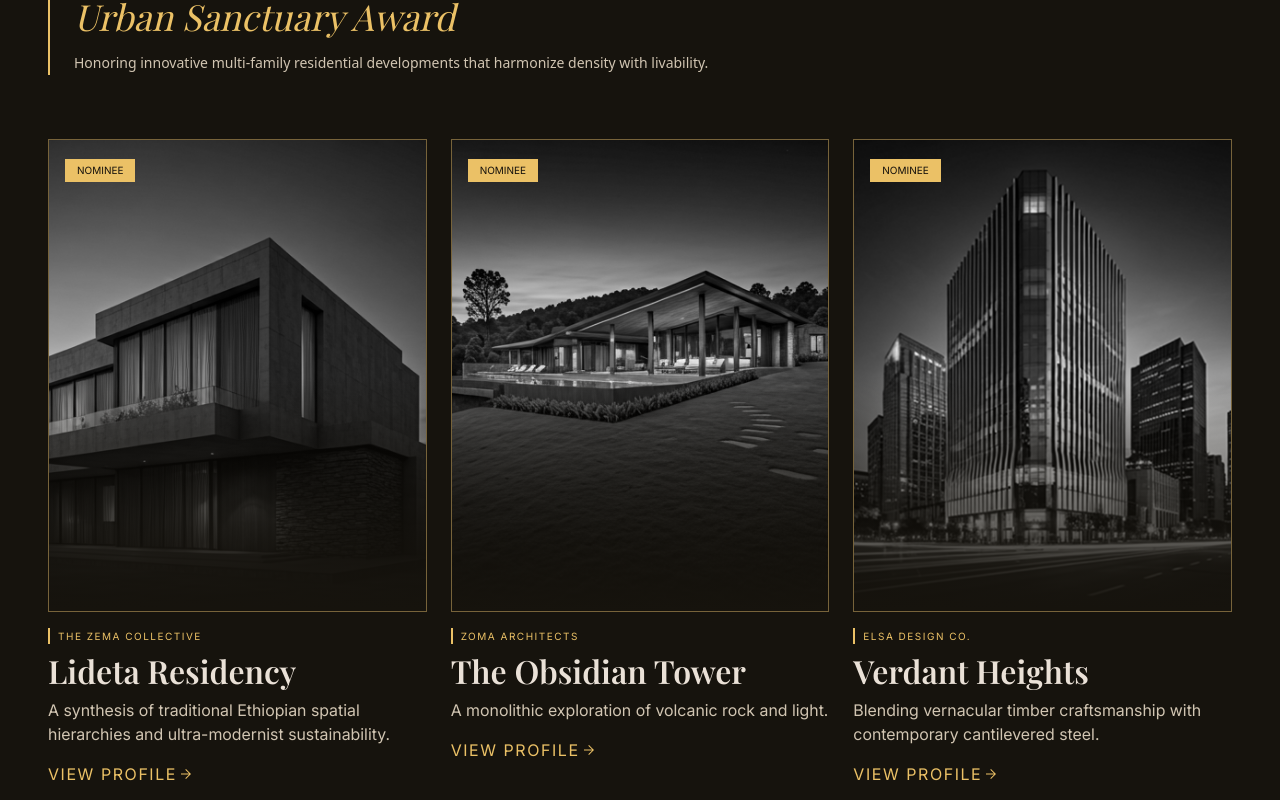
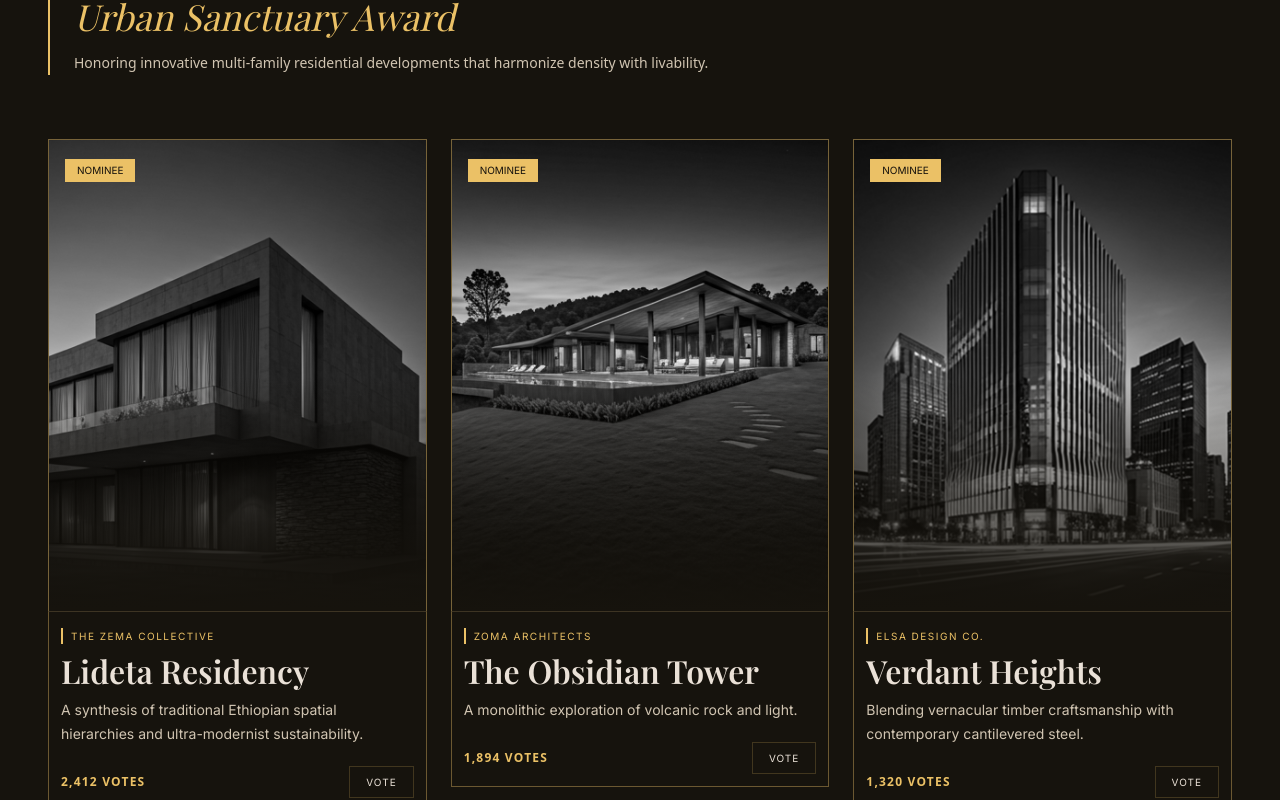
Before and after one commit to shushaykebedew/era-web-frontend, a Next.js app: page /awards/urban-sanctuary in a window 1280 px wide. Shown: the part 400-1200 px from the top of the page. Built offline with nearby package versions, Linux system fonts and the light colour scheme; no server answers.

Commit message:
feat: implement voting API integration

```diff
--- a/src/features/nominees/NomineeCard.tsx
+++ b/src/features/nominees/NomineeCard.tsx
@@ -20,6 +20,9 @@ export function NomineeCard({ nominee, variant = "grid" }: NomineeCardProps) {
     nominee.status === "past-winner" ? "Past Winner" : "Nominee";
 
   const [isVoteModalOpen, setIsVoteModalOpen] = useState(false);
+  const [voteCount, setVoteCount] = useState(nominee.votes ?? 0);
+
+  const handleVoteSuccess = () => setVoteCount((prev) => prev + 1);
 
   if (variant === "featured") {
     return (
@@ -52,21 +55,21 @@ export function NomineeCard({ nominee, variant = "grid" }: NomineeCardProps) {
             <p className="text-base 2xl:text-[20px] leading-6 2xl:leading-8 text-foreground-muted">
               {nominee.firm}
             </p>
-            <div className="mt-5 2xl:mt-8 flex flex-wrap items-center justify-between gap-3 2xl:gap-5">
+            <div className="mt-auto flex flex-wrap items-center justify-between gap-3 2xl:gap-5 2xl:mt-8">
               <span
                 className={cn(
                   "text-[12px] 2xl:text-[16px] font-semibold uppercase tracking-[1.2px]",
                   "2xl:tracking-[1.6px] leading-4 2xl:leading-6 text-primary",
                 )}
               >
-                {nominee.votes?.toLocaleString()} Votes
+                {voteCount.toLocaleString()} Votes
               </span>
               <Button
                 size="sm"
                 variant="outline"
                 className={cn(
                   "text-[10px] 2xl:text-[14px] leading-3.75 2xl:leading-5 font-normal  hover:text-primary",
-                  "tracking-[1px] 2xl:tracking-[1.5px] text-foreground border border-primary/20",
+                  "h-8 tracking-[1px] 2xl:tracking-[1.5px] text-foreground border border-primary/20",
                 )}
                 onClick={() => setIsVoteModalOpen(true)}
               >
@@ -80,6 +83,7 @@ export function NomineeCard({ nominee, variant = "grid" }: NomineeCardProps) {
           isOpen={isVoteModalOpen}
           onClose={() => setIsVoteModalOpen(false)}
           nominee={nominee}
+          onVoteSuccess={handleVoteSuccess}
         />
       </>
     );
@@ -87,10 +91,11 @@ export function NomineeCard({ nominee, variant = "grid" }: NomineeCardProps) {
 
   // "grid" variant
   return (
+    <>
       <article className="group flex min-w-0 flex-col">
         <Link
           href={href}
-        className="group relative block overflow-hidden bg-muted border border-primary/40 w-full aspect-4/5"
+          className="group relative block overflow-hidden bg-muted border border-primary/40 border-b-primary/10 w-full aspect-4/5"
         >
           <div className="absolute left-4 top-4 2xl:left-6 2xl:top-6 z-10">
             <Badge variant={badgeVariant}>{badgeLabel}</Badge>
@@ -113,7 +118,7 @@ export function NomineeCard({ nominee, variant = "grid" }: NomineeCardProps) {
         </Link>
 
         {/* Text */}
-      <div className="flex flex-1 flex-col pt-4">
+        <div className="flex flex-1 flex-col pt-4 px-3 pb-3 border border-primary/40 border-t-0">
           <p
             className={cn(
               "flex min-w-0 items-center gap-2 2xl:gap-3 text-[10px] 2xl:text-[14px] font-inter",
@@ -134,27 +139,39 @@ export function NomineeCard({ nominee, variant = "grid" }: NomineeCardProps) {
           >
             {nominee.name}
           </h3>
-        <p className="mt-2 2xl:mt-3 text-base 2xl:text-[20px] leading-6 2xl:leading-8 text-foreground-muted font-inter">
+          <p className="mt-2 2xl:mt-3 text-sm 2xl:text-[18px] leading-6 2xl:leading-8 text-foreground-muted font-inter">
             {nominee.excerpt}
           </p>
-        <Link
-          href={href}
+          <div className="mt-5 2xl:mt-8 flex flex-wrap items-center justify-between gap-3 2xl:gap-5">
+            <span
               className={cn(
-            "mt-4 2xl:mt-6 inline-flex items-center gap-1 2xl:gap-2 uppercase font-inter ",
-            "text-base 2xl:text-[20px] leading-6 2xl:leading-8 tracking-[1.6px] 2xl:tracking-[2px]",
-            "text-primary hover:text-primary/80 transition-colors",
+                "text-[12px] 2xl:text-[16px] font-semibold uppercase tracking-[1.2px]",
+                "2xl:tracking-[1.6px] leading-4 2xl:leading-6 text-primary",
               )}
             >
-          View Profile{" "}
-          <Image
-            src="/icons/forward-arrow.svg"
-            alt=""
-            width={10}
-            height={10}
-            className="h-2.5 w-2.5 2xl:h-4 2xl:w-4"
-          />
-        </Link>
+              {voteCount.toLocaleString()} Votes
+            </span>
+            <Button
+              size="sm"
+              variant="outline"
+              className={cn(
+                "text-[10px] 2xl:text-[14px] leading-3.75 2xl:leading-5 font-normal  hover:text-primary",
+                "h-8 tracking-[1px] 2xl:tracking-[1.5px] text-foreground border border-primary/20",
+              )}
+              onClick={() => setIsVoteModalOpen(true)}
+            >
+              Vote
+            </Button>
+          </div>
         </div>
       </article>
+
+      <VoteModal
+        isOpen={isVoteModalOpen}
+        onClose={() => setIsVoteModalOpen(false)}
+        nominee={nominee}
+        onVoteSuccess={handleVoteSuccess}
+      />
+    </>
   );
 }
--- a/src/features/nominees/tabs/DetailTab.tsx
+++ b/src/features/nominees/tabs/DetailTab.tsx
@@ -77,18 +77,8 @@ export function DetailTab({ nominee }: { nominee: Nominee }) {
               "leading-7 2xl:leading-9 text-[#D1C5B2CC] font-inter",
             )}
           >
-            <p>
-              The core philosophy of the {nominee.name} was to move away from
-              the generic glass facade that dominates modern metropolitan
-              skylines — instead the design team at {nominee.firm} studied
-              carefully the climate and aerial structures of the Ethiopian
-              plateau.
-            </p>
-            <p>
-              The result is a building that breathes. A centre atrium functions
-              as a thermal chimney, drawing cool air from the shaded base and
-              routing heat through a rooftop garden system. Each unit is
-              oriented to maximise morning light while minimising glare.
+            <p className="whitespace-pre-line">
+              {nominee.description || nominee.excerpt || "Description will be published soon."}
             </p>
           </div>
         </div>
@@ -113,7 +103,7 @@ export function DetailTab({ nominee }: { nominee: Nominee }) {
               {i === 1 && (
                 <div className="absolute bottom-4 left-0 right-0 text-center">
                   <p className="font-display text-[18px] 2xl:text-[24px] font-semibold text-foreground">
-                    Ethiopia Basrie
+                    {nominee.name}
                   </p>
                   <p
                     className={cn(
@@ -121,14 +111,14 @@ export function DetailTab({ nominee }: { nominee: Nominee }) {
                       "2xl:tracking-[2px] text-foreground-muted mt-0.5 2xl:mt-1",
                     )}
                   >
-                    Zema Architecture Studio
+                    {nominee.firm || nominee.location || "Ethiopia"}
                   </p>
                 </div>
               )}
               {/* ADDIS / ETHIOPIA / FINALIST on first image */}
               {i === 0 && (
                 <div className="absolute bottom-4 left-3 right-3 2xl:bottom-6 2xl:left-5 flex flex-wrap gap-3 2xl:gap-4">
-                  {["Addis", "Ethiopia", "Finalist"].map((label) => (
+                  {[nominee.location || "Ethiopia", nominee.status].filter(Boolean).map((label) => (
                     <span
                       key={label}
                       className={cn(
--- a/src/services/nominees.ts
+++ b/src/services/nominees.ts
@@ -144,6 +144,11 @@ export async function castPublicVote(
     awardCategoryId,
     awardEventId: activeEventId,
   });
+
+  // Bust the module-level cache so the next call to fetchNominees() returns
+  // fresh data from the backend with the updated vote count.
+  nomineesCache = null;
+
   return res.data;
 }
 
--- a/src/types/nominees.ts
+++ b/src/types/nominees.ts
@@ -26,5 +26,7 @@ export type VoteModalProps = {
   isOpen: boolean;
   onClose: () => void;
   nominee: Nominee | null;
+  /** Called when a vote is successfully submitted. */
+  onVoteSuccess?: () => void;
 };
 export type VoteStep = "confirm" | "success";
```
Also changed, not shown: src/features/nominees/VoteModal.tsx (+14 -13 lines). Lines whose indentation alone changed are shown as unchanged.
